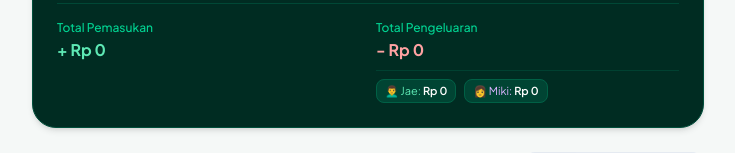
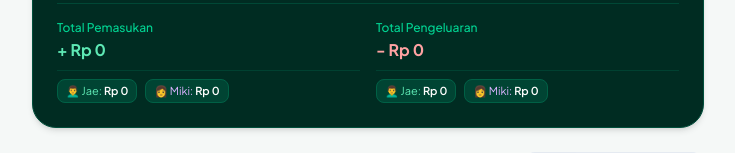
Before and after one commit to mechavtron/pencatat-keuangan, a Next.js app: page / in a window 1280 px wide. Shown: the part 377-530 px from the top of the page, without its empty margins (272-1007 px from the left). Built offline with nearby package versions, Linux system fonts and the light colour scheme; no server answers; the database is empty.

Commit message:
add income breakdown for Jae and Miki in main summary card

```diff
--- a/app/page.tsx
+++ b/app/page.tsx
@@ -103,6 +103,15 @@ export default function Home() {
   // Hitung Total Keuangan
   const totalIncome = filteredByDate
     .filter((t) => t.type === 'pemasukan')
+    .reduce((sum, t) => sum + t.amount, 0)
+
+  // Sub-Total Pemasukan Per Orang
+  const totalIncomeJae = filteredByDate
+    .filter((t) => t.type === 'pemasukan' && (t.user_name || 'Jae') === 'Jae')
+    .reduce((sum, t) => sum + t.amount, 0)
+
+  const totalIncomeMiki = filteredByDate
+    .filter((t) => t.type === 'pemasukan' && t.user_name === 'Miki')
     .reduce((sum, t) => sum + t.amount, 0)
 
   const totalExpense = filteredByDate
@@ -212,7 +221,7 @@ export default function Home() {
           <span>⚡</span> Input Banyak Transaksi (Batch)
         </button>
 
-        {/* KARTU SALDO UTAMA + MASKOT + RINCIAN EXPENSE JAE & MIKI */}
+        {/* KARTU SALDO UTAMA + MASKOT + RINCIAN PEMASUKAN & PENGELUARAN JAE & MIKI */}
         <div className="bg-emerald-950 text-white p-6 rounded-3xl shadow-md border border-emerald-900 space-y-6">
           <div className="flex justify-between items-start">
             <div>
@@ -230,12 +239,28 @@ export default function Home() {
           </div>
 
           <div className="grid grid-cols-1 sm:grid-cols-2 gap-4 pt-4 border-t border-emerald-900/80 text-xs">
-            {/* Total Pemasukan */}
+            {/* Total Pemasukan + Rincian Jae & Miki */}
             <div>
               <span className="text-emerald-400 font-medium">Total Pemasukan</span>
               <p className="text-base font-bold text-emerald-300 mt-0.5">
                 + Rp {new Intl.NumberFormat('id-ID').format(totalIncome)}
               </p>
+
+              {/* Sub-Total Pemasukan Jae & Miki */}
+              <div className="flex flex-wrap gap-2 mt-2 pt-2 border-t border-emerald-900/60 text-[11px]">
+                <div className="bg-emerald-900/70 px-2 py-1 rounded-lg border border-emerald-800">
+                  <span className="text-emerald-300">👨‍🦱 Jae: </span>
+                  <span className="font-semibold text-white">
+                    Rp {new Intl.NumberFormat('id-ID').format(totalIncomeJae)}
+                  </span>
+                </div>
+                <div className="bg-emerald-900/70 px-2 py-1 rounded-lg border border-emerald-800">
+                  <span className="text-purple-300">👩 Miki: </span>
+                  <span className="font-semibold text-white">
+                    Rp {new Intl.NumberFormat('id-ID').format(totalIncomeMiki)}
+                  </span>
+                </div>
+              </div>
             </div>
 
             {/* Total Pengeluaran + Rincian Jae & Miki */}
```
